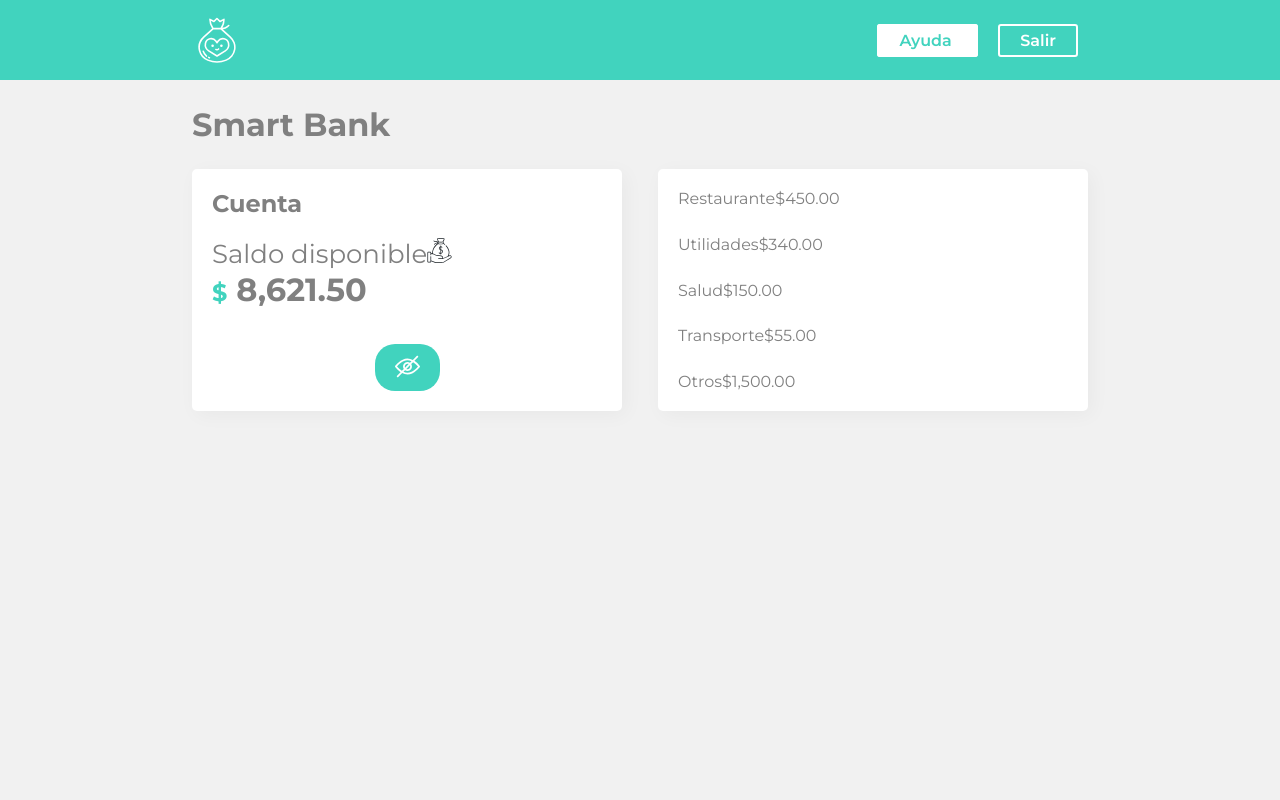
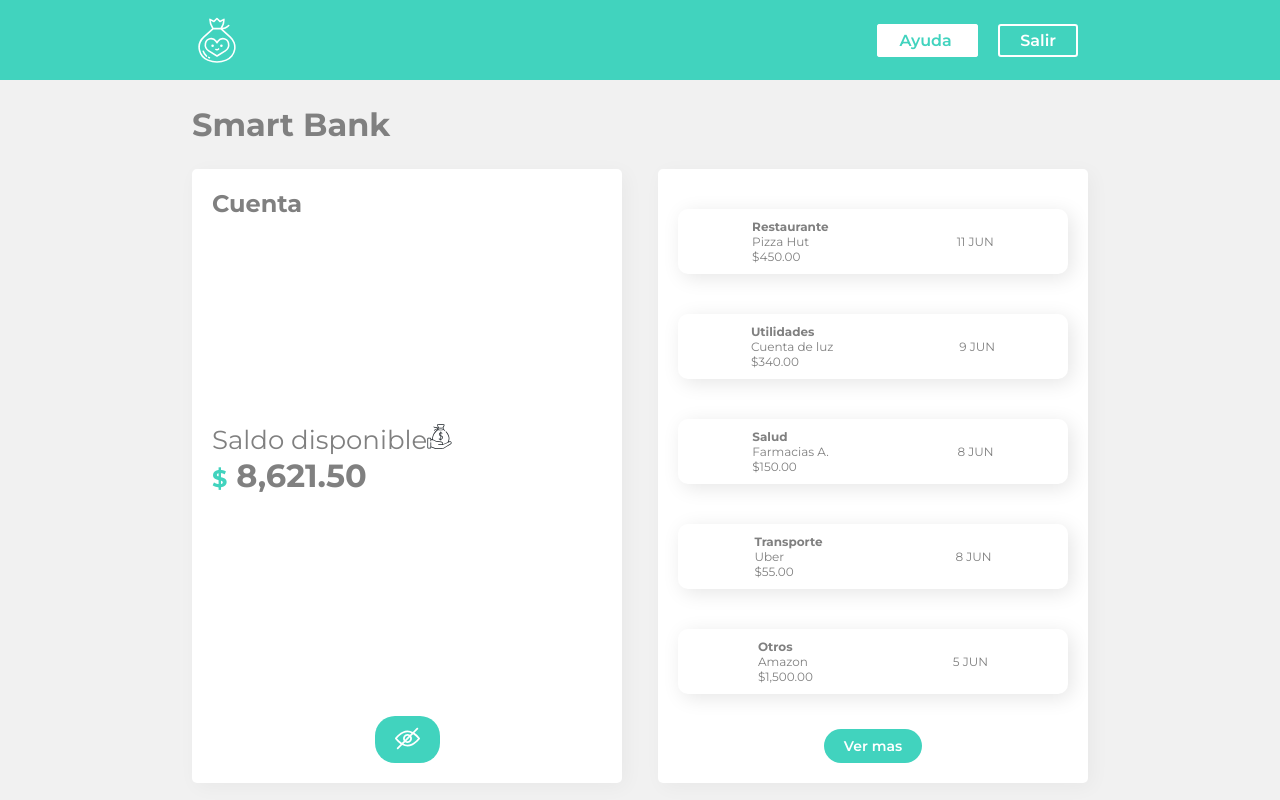
Before and after one commit to SosaSJuanD/Smart-Bank, a React (Create React App) app: page / in a window 1280 px wide. Built offline with nearby package versions, Linux system fonts and the light colour scheme; the HTML template or start-up script is replaced by a standard one.

Commit message:
Lista de transacciones - mostrando los datos

```diff
--- /dev/null
+++ b/src/Components/Card/index.js
@@ -0,0 +1,38 @@
+import React from "react";
+import styled from "styled-components";
+
+const Card = styled.div`
+    box-shadow: 4px 4px 20px 0px rgba(0, 0, 0, 0.1);
+    border-radius: 10px;
+    margin: 20px 0;
+    display: flex;
+    align-items: center;
+    justify-content: space-around;
+    padding: 10px;
+    font-size: 12px;
+
+`
+const Info = styled.div`
+    display: flex;
+    flex-direction: column;
+    .type{
+        font-weight: bold;
+    }
+
+`
+
+export default ({cargo}) =>{
+    const {id, type, value, from, date} = cargo;
+
+    return(
+        <Card>
+            <Info>
+                <span className="type">{type}</span>
+                <span>{from}</span>
+                <span>{value}</span>
+            </Info>
+            <span>{date}</span>
+        </Card>
+
+    )
+}
--- a/src/Components/List/index.js
+++ b/src/Components/List/index.js
@@ -1,23 +1,16 @@
 import React from "react";
-import { Box } from "../UI";
+import { Box, Btn } from "../UI";
 import {lista} from "../../info"
-
+import Card from "../Card";
 
 const List = () =>{
     return <Box>
         {
-            lista.cargos.map(({id, type, value, from, date})=>{
-                return <div key={id}>
-                    <span>{type}</span>
-                    <span>{value}</span>
-                </div>
-
-
+            lista.cargos.map((cargo, i)=>{
+                return <Card key={i} cargo={cargo} />
             })
-
-
         }
-
+        <Btn>Ver mas</Btn>
 
     </Box>
 }
```
